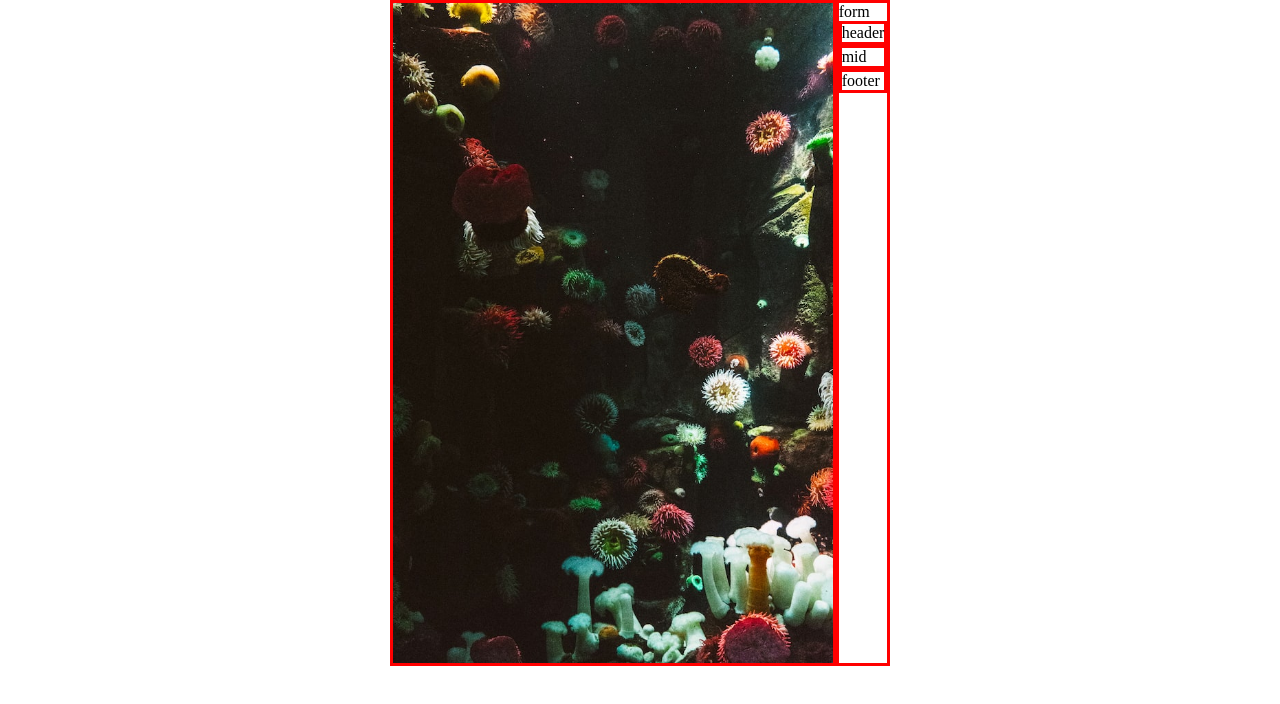
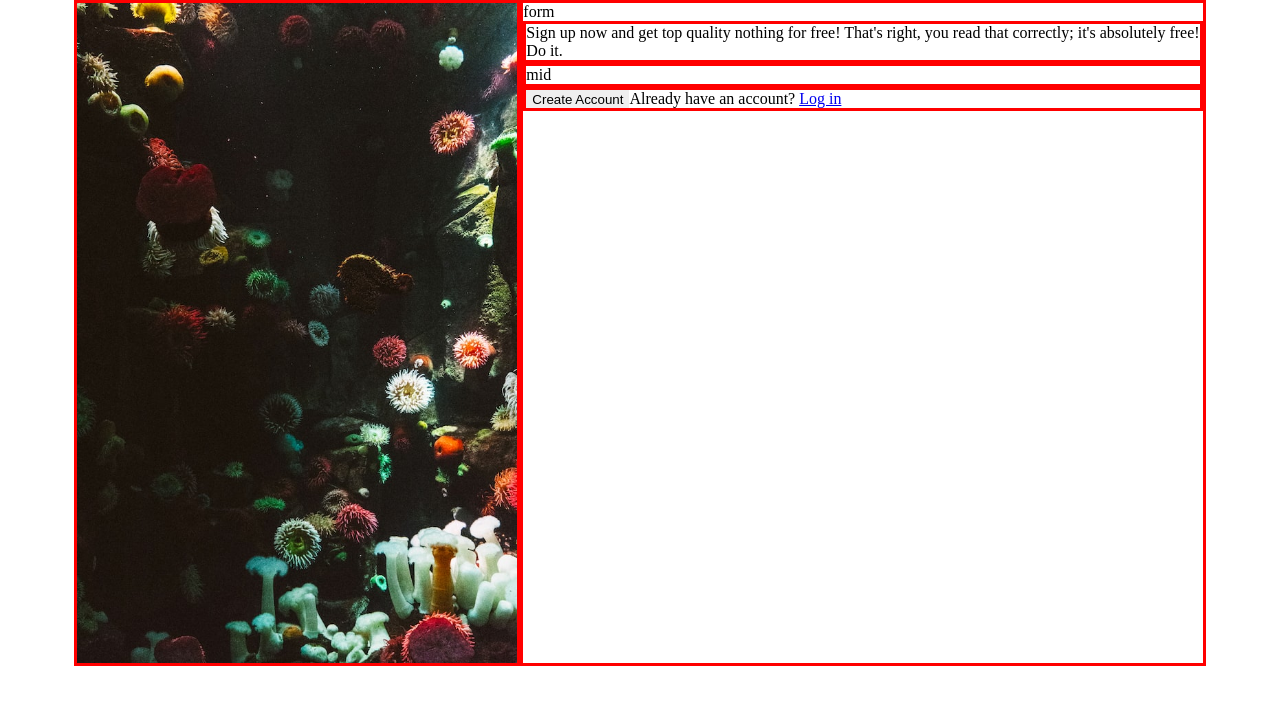
Before and after one commit to backgroundvibes/odin-sign-up-form, a plain HTML site: page index.html in a window 1280 px wide. Drawn offline with Linux system fonts and the light colour scheme.

Commit message:
Add dummy content to header and footer

```diff
--- a/index.html
+++ b/index.html
@@ -11,9 +11,18 @@
     </div>
     <div class="form">
         form
-        <div class="header">header</div>
+        <div class="header">
+            <p>
+                Sign up now and get top quality nothing for free! That's right,
+                you read that correctly; it's absolutely free!
+                <br>Do it.
+            </p>
+        </div>
         <div class="mid">mid</div>
-        <div class="footer">footer</div>
+        <div class="footer">
+            <button>Create Account</button>
+            <p>Already have an account? <a href="###">Log in</a></p>
+        </div>
     </div>
 </body>
 </html>
```
